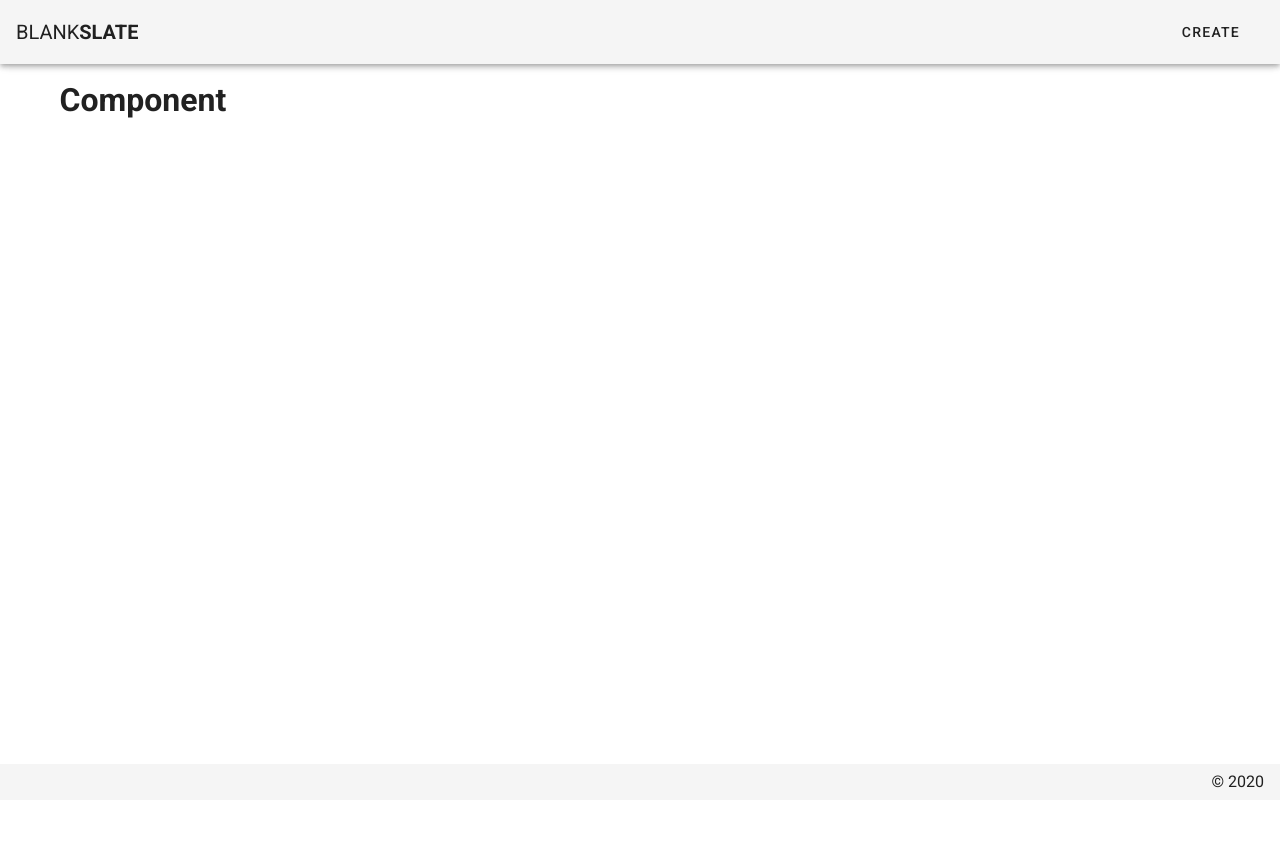
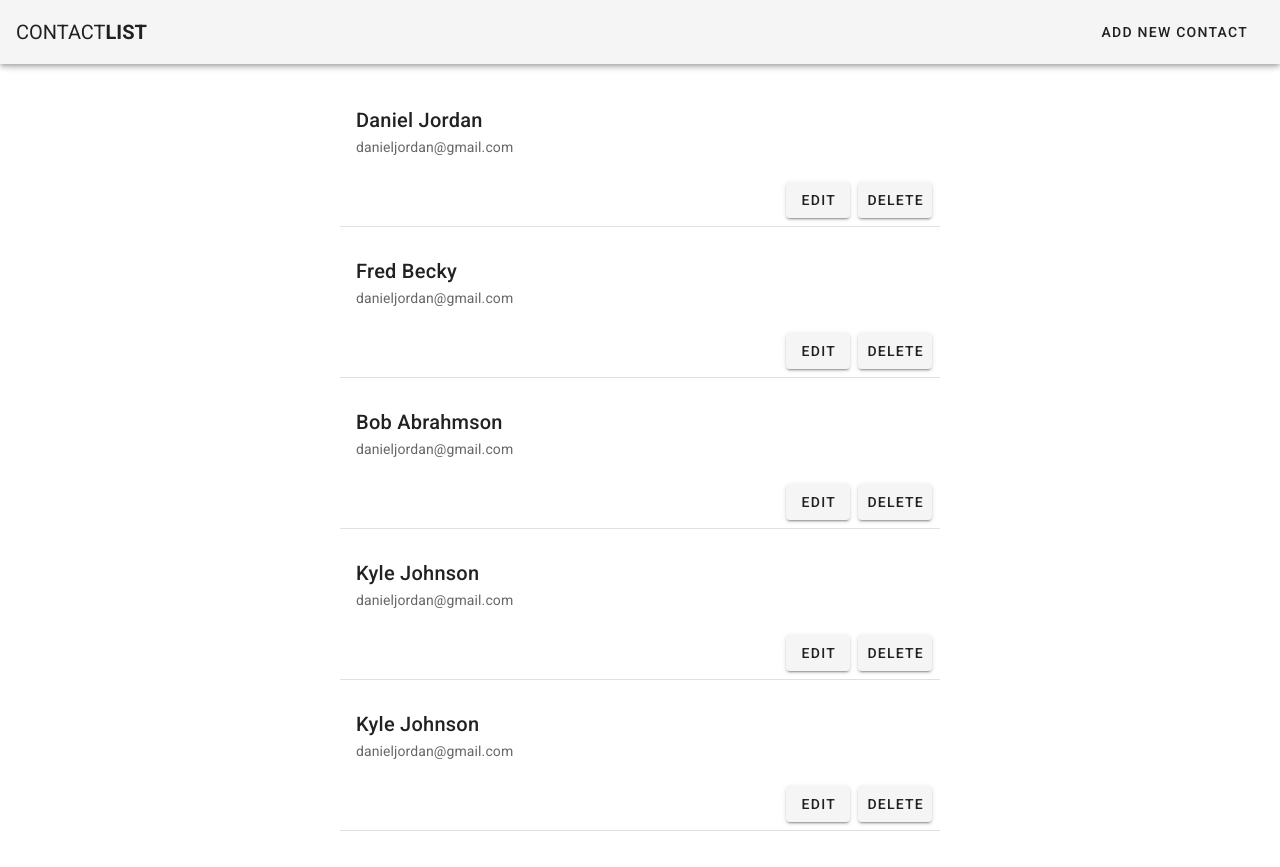
Before and after one commit to danielmjordan/contact-list-app, a Vue app: page / in a window 1280 px wide. Before the commit the page ends 800 px from the top, so only its background shows below. Built offline with nearby package versions, Linux system fonts and the light colour scheme.

Commit message:
Basic App outline

```diff
--- a/package.json
+++ b/package.json
@@ -9,7 +9,8 @@
     "lint": "vue-cli-service lint"
   },
   "dependencies": {
-    "core-js": "^3.6.4",
+    "core-js": "^3.6.5",
+    "uuid": "^8.0.0",
     "vue": "^2.6.11",
     "vuetify": "^2.2.11",
     "vuex": "^3.1.3"
--- a/src/App.vue
+++ b/src/App.vue
@@ -1,36 +1,55 @@
 <template>
   <v-app>
     <v-app-bar app>
-      <v-toolbar-title>BLANK<strong>SLATE</strong></v-toolbar-title>
+      <v-toolbar-title>CONTACT<strong>LIST</strong></v-toolbar-title>
       <v-spacer></v-spacer>
-      <v-btn text>
-        <span class="mr-2">Create</span>
+      <v-btn @click="showForm = !showForm" text>
+        Add new contact
       </v-btn>
     </v-app-bar>
 
     <v-content>
-      <HelloWorld />
+      <v-row v-if="showForm">
+        <v-col cols="12">
+          <Form />
+        </v-col>
+      </v-row>
+      <v-row v-else>
+        <v-col cols="12" class="mx-auto ma-3">
+          <ContactCard
+            v-for="contact in contacts"
+            :key="contact.id"
+            :contact="contact"
+            @remove-contact="removeContact"
+          />
+        </v-col>
+      </v-row>
     </v-content>
-
-    <v-footer app dense>
-      <v-spacer></v-spacer>
-      <div>&copy; {{ new Date().getFullYear() }}</div>
-    </v-footer>
   </v-app>
 </template>
 
 <script>
-import HelloWorld from './components/HelloWorld';
+import ContactCard from '@/components/ContactCard';
+import ContactDetail from '@/components/ContactDetail';
+import Form from '@/components/Form';
+import sampleData from '@/data/sampleData.js';
 
 export default {
   name: 'App',
-
   components: {
-    HelloWorld,
+    ContactCard,
+    Form,
   },
 
   data: () => ({
-    //
+    contacts: sampleData,
+    showForm: false,
   }),
+
+  methods: {
+    removeContact($event) {
+      this.contacts = this.contacts.filter(contact => contact.id !== $event.id);
+    },
+  },
 };
 </script>
--- /dev/null
+++ b/src/components/ContactCard.vue
@@ -0,0 +1,36 @@
+<template>
+  <v-card flat hover width="600" class="mx-auto ma-3">
+    <v-card-title>
+      {{ fullName }}
+    </v-card-title>
+    <v-card-subtitle>
+      {{ contact.email }}
+    </v-card-subtitle>
+    <v-card-actions>
+      <v-spacer></v-spacer>
+      <v-btn>EDIT</v-btn>
+      <v-btn @click="removeContact">DELETE</v-btn>
+    </v-card-actions>
+    <v-divider></v-divider>
+  </v-card>
+</template>
+
+<script>
+export default {
+  props: {
+    contact: Object,
+  },
+
+  methods: {
+    removeContact() {
+      this.$emit('remove-contact', this.contact);
+    },
+  },
+
+  computed: {
+    fullName() {
+      return `${this.contact.firstName} ${this.contact.lastName}`;
+    },
+  },
+};
+</script>
--- /dev/null
+++ b/src/components/ContactDetail.vue
@@ -0,0 +1,3 @@
+<template>
+  <h1>View Contact Detail Here</h1>
+</template>
--- /dev/null
+++ b/src/components/Form.vue
@@ -0,0 +1,9 @@
+<template>
+  <h1>Form Here</h1>
+</template>
+
+<script>
+export default {};
+</script>
+
+<style></style>
--- a/src/components/HelloWorld.vue
+++ /dev/null
@@ -1,13 +0,0 @@
-<template>
-  <v-container>
-    <h1>Component</h1>
-  </v-container>
-</template>
-
-<script>
-export default {
-  name: 'HelloWorld',
-
-  data: () => ({}),
-};
-</script>
--- /dev/null
+++ b/src/data/sampleData.js
@@ -0,0 +1,39 @@
+const sampleData = [
+  {
+    id: 1,
+    firstName: 'Daniel',
+    lastName: 'Jordan',
+    email: 'danieljordan@gmail.com',
+    company: 'Galvanize',
+  },
+  {
+    id: 2,
+    firstName: 'Fred',
+    lastName: 'Becky',
+    email: 'danieljordan@gmail.com',
+    company: 'AppOmni',
+  },
+  {
+    id: 3,
+    firstName: 'Bob',
+    lastName: 'Abrahmson',
+    email: 'danieljordan@gmail.com',
+    company: 'Google',
+  },
+  {
+    id: 4,
+    firstName: 'Kyle',
+    lastName: 'Johnson',
+    email: 'danieljordan@gmail.com',
+    company: 'Galvanize',
+  },
+  {
+    id: 5,
+    firstName: 'Kyle',
+    lastName: 'Johnson',
+    email: 'danieljordan@gmail.com',
+    company: 'Galvanize',
+  },
+];
+
+export default sampleData;
--- a/src/store/index.js
+++ /dev/null
@@ -1,10 +0,0 @@
-import Vue from 'vue';
-import Vuex from 'vuex';
-
-Vue.use(Vuex);
-
-export default new Vuex.Store({
-  state: {},
-  mutations: {},
-  actions: {},
-});
```
Also changed, not shown: 1 other file (tests, documents, lock files or other folders).
